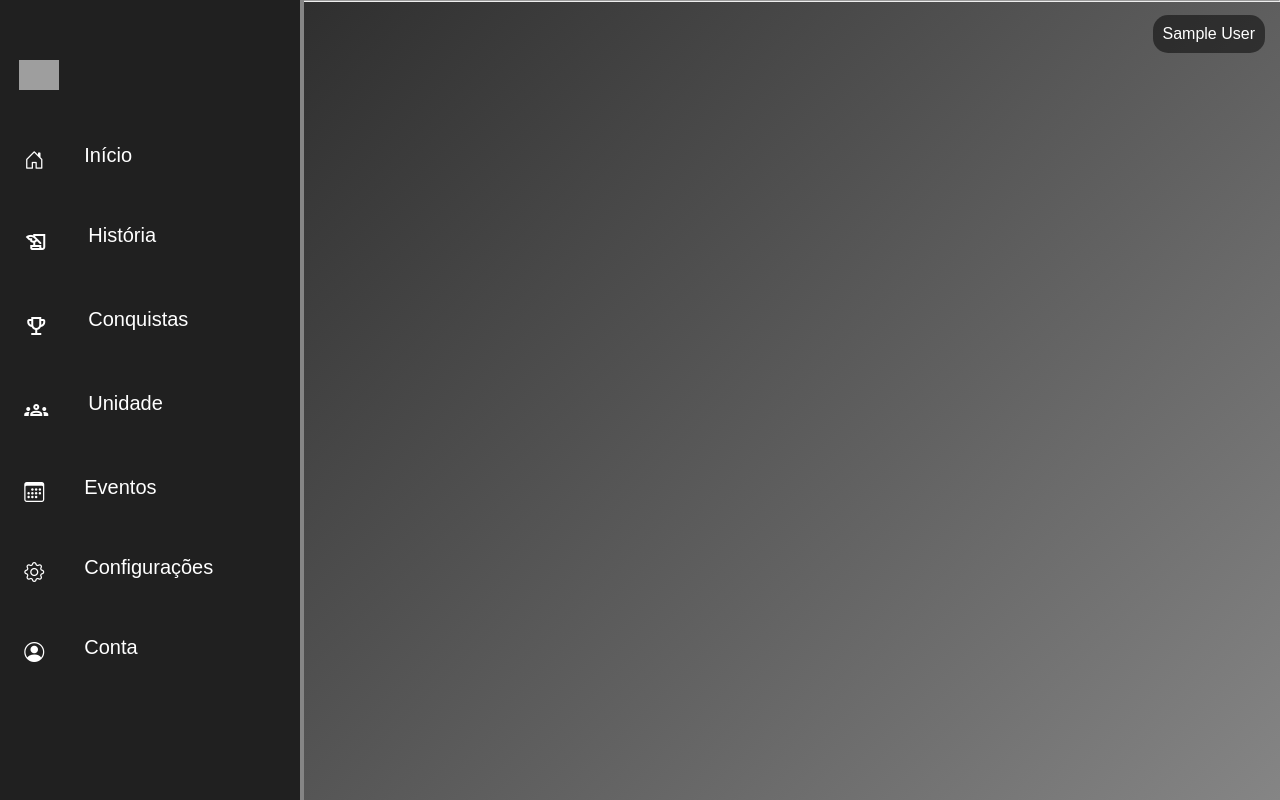
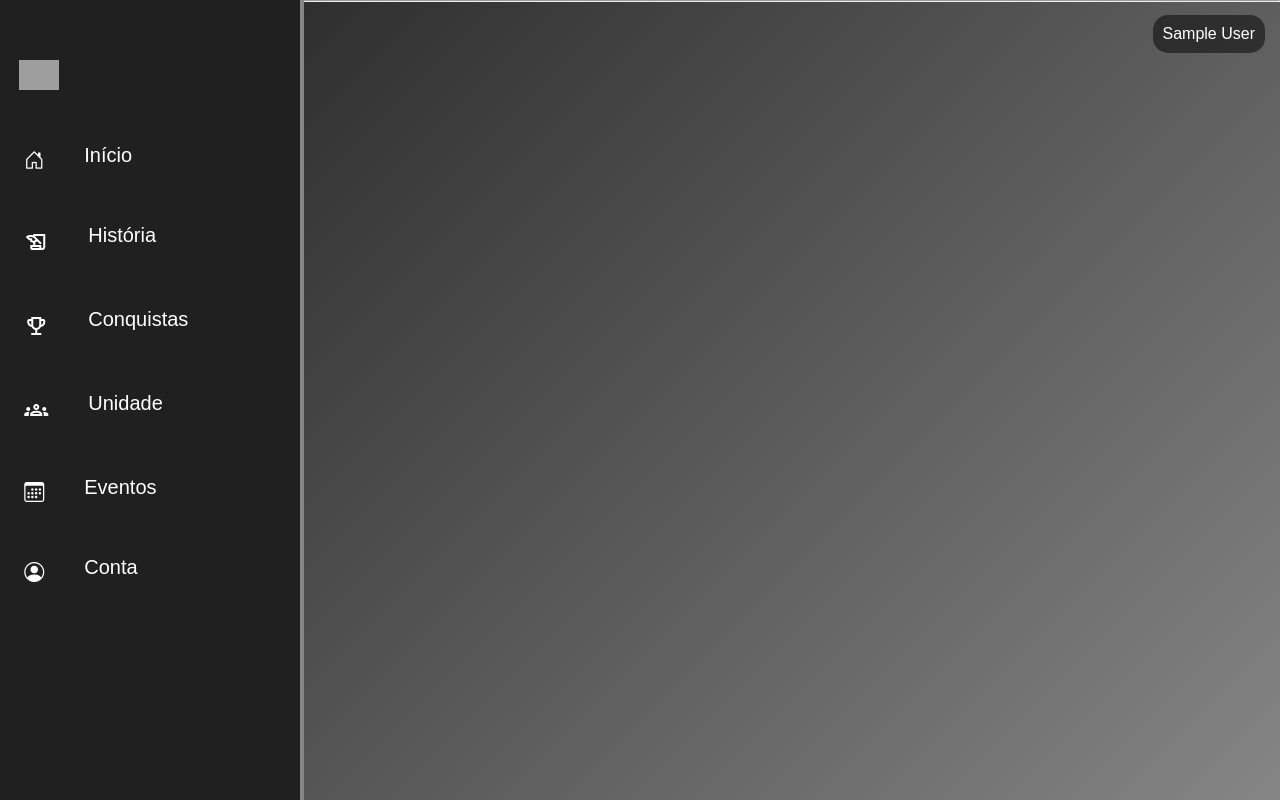
Before and after one commit to MateusJuan/SGGF, a Flask app: page / in a window 1280 px wide. Run offline with Flask 3, Linux system fonts and the light colour scheme; the visitor is signed in with stand-in values (Sample User, id 1); grey boxes are pictures that could not be loaded.

Commit message:
02/01/2024

```diff
--- a/templates/index.html
+++ b/templates/index.html
@@ -72,14 +72,6 @@
                 </a>
             </li>
             <li class="item-menu">
-                <a href="{{ url_for('home') }}">
-                    <span class="icon">
-                        <i class="bi bi-gear"></i>
-                    </span>
-                    <span class="txt-link">Configurações</span>
-                </a>
-            </li>
-            <li class="item-menu">
                 <a href="{{ url_for('perfil') }}">
                     <span class="icon">
                         <i class="bi bi-person-circle"></i>
```
